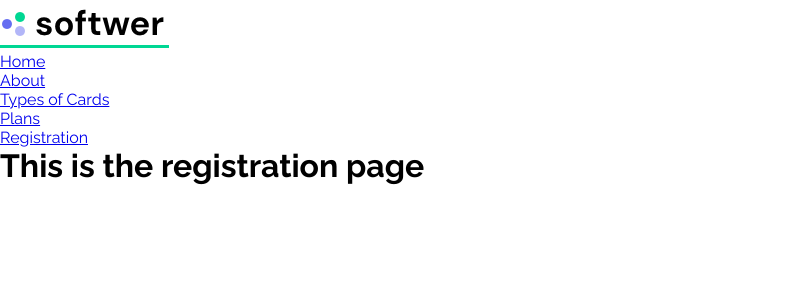
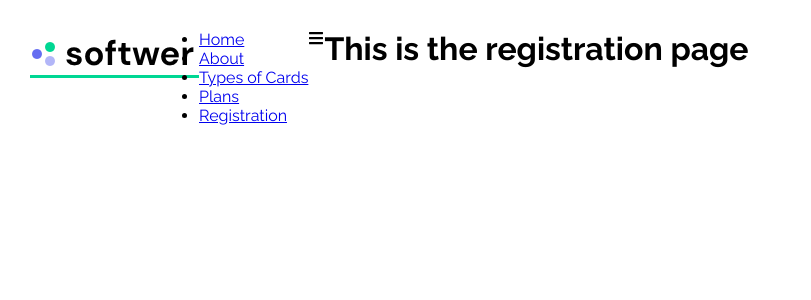
Before and after one commit to Trend20/Softwer, a React (Create React App) app: page /registration in a window 1280 px wide. Shown: the top 300 px of the page, without its empty margins (0-811 px from the left). Built offline with nearby package versions, Linux system fonts and the light colour scheme.

Commit message:
working on the navbar

```diff
--- a/src/components/Navbar/Navbar.css
+++ b/src/components/Navbar/Navbar.css
@@ -0,0 +1,5 @@
+.navbar{
+    display: flex;
+    padding: 30px;
+    width: 100%;
+}
--- a/src/components/Navbar/Navbar.js
+++ b/src/components/Navbar/Navbar.js
@@ -5,6 +5,16 @@ import About from '../pages/About/About';
 import Cards from '../pages/Cards/Cards';
 import Plans from '../pages/Plans/Plans';
 import Registration from '../pages/Registration/Registration';
+
+// import { Home, About, Cards, Plans, Registration} from './components/pages';
+
+// icons
+import { FaBars } from 'react-icons/fa';
+
+
+// navbar styles
+
+import './Navbar.css';
 
 // logo image
 
@@ -42,6 +52,8 @@ function Navbar() {
                     </ul>
                 </nav>
 
+                <i className="toggle"> <FaBars /> </i>
+
                 {/* switch the routes */}
 
                 <Switch>
--- /dev/null
+++ b/src/components/index.js
@@ -0,0 +1,5 @@
+export { default as Home } from './pages/Home';
+export { default as About } from './pages/About';
+export { default as Cards } from './pages/Cards';
+export { default as Plans } from './pages/Plans';
+export { default as Registration } from './pages/Registration';
```
Also changed, not shown: 1 other file (tests, documents, lock files or other folders).
